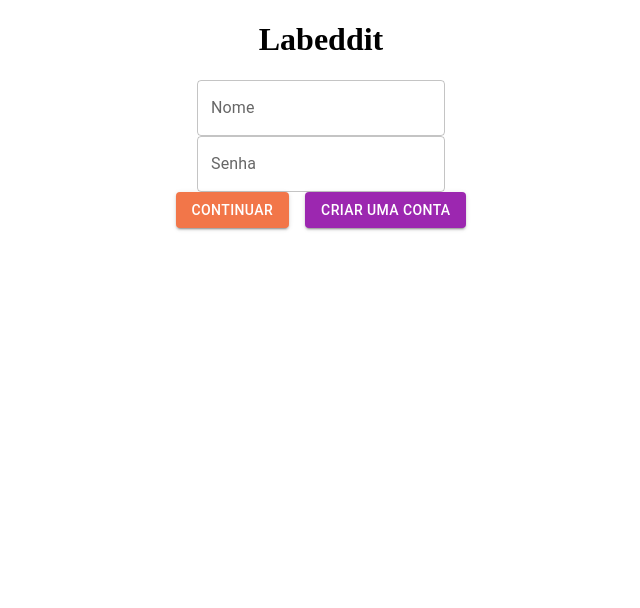
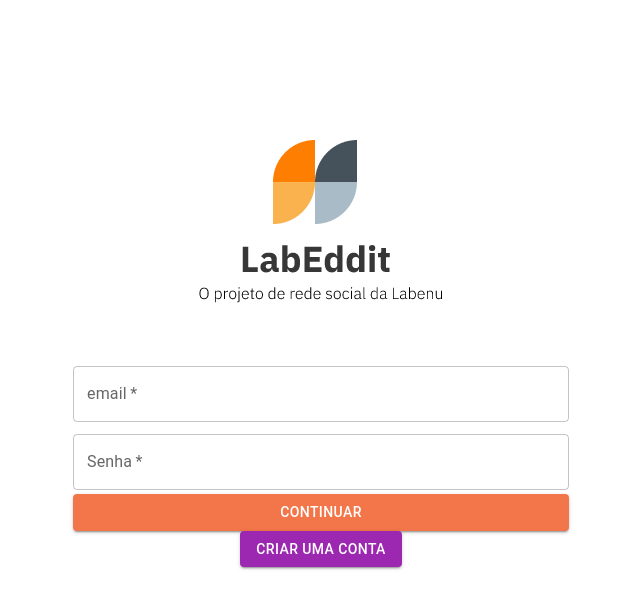
Before and after one commit to future4code/shaw-Luiz-Leite, a React (Create React App) app in the folder modulo3/projeto-Labeddit/labeddit/: page / in a window 1280 px wide. Shown: the top 608 px of the page, without its empty margins (319-959 px from the left). Built offline with nearby package versions, Linux system fonts and the light colour scheme.

Commit message:
labeddit4

```diff
--- a/modulo3/projeto-Labeddit/labeddit/package.json
+++ b/modulo3/projeto-Labeddit/labeddit/package.json
@@ -11,6 +11,7 @@
     "@testing-library/jest-dom": "^5.16.4",
     "@testing-library/react": "^13.2.0",
     "@testing-library/user-event": "^13.5.0",
+    "axios": "^0.27.2",
     "react": "^18.1.0",
     "react-dom": "^18.1.0",
     "react-router-dom": "^6.3.0",
--- /dev/null
+++ b/modulo3/projeto-Labeddit/labeddit/src/Components/Hooks/useProtectPage.js
@@ -0,0 +1,2 @@
+import {useHistory} from 'react-router-dom'
+import { useEffect } from 'react'
--- a/modulo3/projeto-Labeddit/labeddit/src/Components/Url.js
+++ b/modulo3/projeto-Labeddit/labeddit/src/Components/Url.js
@@ -1 +1 @@
-export const BASE_URL  =""
+export const BASE_URL  ="https://labeddit.herokuapp.com"
--- a/modulo3/projeto-Labeddit/labeddit/src/Pages/Cadastro/CadastroPage.js
+++ b/modulo3/projeto-Labeddit/labeddit/src/Pages/Cadastro/CadastroPage.js
@@ -4,27 +4,73 @@ import { TextField, Button  } from '@mui/material';
 import { Link } from 'react-router-dom';
 import Checkbox from '@mui/material/Checkbox';
 import FormControlLabel from '@mui/material/FormControlLabel';
+import logo from '../../Imagens/logo2.png'
 
 
 const label = { inputProps: { 'aria-label': 'Checkbox demo' } };
 
 export const CadastroPage = () => {
+
+  const [form, onChange, clear] = useForm({ email: "", password: "" })
+
+    const onSubmitForm = (event) => {
+        console.log(form)
+        event.preventDefault()
+        //login()
+
+
+    }
+    const login = () => {
+        axios.post (`${BASE_URL}/users/signup`, form)
+        .then ((res) => {
+        localStorage.setItem("token", res.data.token)
+        clear()
+    })
+        .catch((err)=>alert("Erro no login"))
+    }
+
     return (
 
 
         <CadastroContainer>
       <h1> Olá, Boas vindas ao Labeddit</h1>
-      <TextField label={"Nome"} />
-      <TextField label={"Email"} type = {"email"}/>
-      <TextField label={"Senha"} type = {"password"}/>
+            <img src={logo}/>
+      <TextField label={"Nome"}
+                 fullWidth
+                 margin='dense'
+                 required
+      />
+
+      <TextField label={"Email"}
+                 type = {"email"}
+                 fullWidth
+                 margin='dense'
+                 required
+                 />
+
+      <TextField label={"Senha"}
+                 type = {"password"}
+                 fullWidth
+                 margin='dense'
+                 required
+                 />
+
       <p>Ao continuar você concorda com nosso Contrato
       de usúario e nossa <href Politica de privacidade/>  </p>
+
       <FormControlLabel control={<Checkbox defaultChecked size="small"/>} label="Eu concordo em receber email" />
+
       <ButtonDiv>
                 <Link to={'/feed'}>
-                <Button type={'submit'} variant={'contained'} color={'primary'} > Cadastrar </Button>
+                <Button type={'submit'}
+                        variant={'contained'}
+                        color={'primary'}
+                        fullWidth
+                        margin='dense'
+                 > Cadastrar </Button>
                 </Link>
                 </ButtonDiv>
+
         </CadastroContainer>
 
      );
--- /dev/null
+++ b/modulo3/projeto-Labeddit/labeddit/src/Pages/Login/LoginForm.js
@@ -0,0 +1,79 @@
+import React from 'react';
+import { ButtonDiv, InputContainer} from './Styled';
+import { TextField, Button } from '@mui/material';
+import useForm from '../../Components/Hooks/useForm';
+import axios from 'axios';
+import { BASE_URL } from '../../Components/Url';
+import logo from "../../Imagens/logo.png"
+
+export const LoginForm = () => {
+    const [form, onChange, clear] = useForm({ email: "", password: "" })
+
+    const onSubmitForm = (event) => {
+        console.log(form)
+        event.preventDefault()
+        //login()
+
+
+    }
+    const login = () => {
+        axios.post (`${BASE_URL}/users/login`, form)
+        .then ((res) => {
+        localStorage.setItem("token", res.data.token)
+        clear()
+    })
+        .catch((err)=>alert("Erro no login"))
+    }
+
+
+    return (
+
+
+            <InputContainer>
+            <img src ={logo}/>
+                <form onSubmit={onSubmitForm}>
+                    <TextField
+                        name={"email"}
+                        autocomplete="off"
+                        value={form.email}
+                        onChange={onChange}
+                        label={"email"}
+                        variant={"outlined"}
+                        type={"email"}
+                        fullWidth
+                        margin='dense'
+                        required
+                    />
+                    <TextField
+                        name={"password"}
+                        value={form.password}
+                        onChange={onChange}
+                        label={"Senha"}
+                        variant={"outlined"}
+                        type={"password"}
+                        fullWidth
+                        margin='dense'
+                        required
+                    />
+                    <ButtonDiv>
+
+                            <Button
+                                fullWidth
+                                margin='dense'
+                                type={'submit'}
+                                variant={'contained'}
+                                color={'primary'}
+                            >
+                                Continuar </Button>
+
+                    </ButtonDiv>
+                </form>
+            </InputContainer>
+
+
+
+    );
+}
+
+
+export default LoginForm
--- a/modulo3/projeto-Labeddit/labeddit/src/Pages/Login/LoginPage.js
+++ b/modulo3/projeto-Labeddit/labeddit/src/Pages/Login/LoginPage.js
@@ -1,8 +1,8 @@
 import React from 'react';
-import { LoginContainer , ButtonDiv, LogoContainer} from './Styled';
-import { TextField, Button  } from '@mui/material';
-import logo from '../../Imagens/logo.png'
+import { LoginContainer, ButtonDivCadastro } from './Styled';
+import { Button } from '@mui/material';
 import { Link } from 'react-router-dom';
+import LoginForm from './LoginForm';
 
 
 export const LoginPage = () => {
@@ -10,22 +10,20 @@ export const LoginPage = () => {
     return (
 
         <LoginContainer>
-        <h1>Labeddit</h1>
-        <LogoContainer src={logo}/>
-        <TextField label={"Nome"} />
-                <TextField label={"Senha"} type = {"password"}/>
-
-                <ButtonDiv>
-                <Link to={'/feed'}>
-                <Button type={'submit'} variant={'contained'} color={'primary'} > Continuar </Button>
+           <LoginForm/>
+            <ButtonDivCadastro>
+                <Link to={'/cadastro'}>
+                    <Button
+                        fullWidth
+                        margin='dense'
+                        variant={'contained'}
+                        color={'secondary'} >
+                        Criar uma Conta</Button>
                 </Link>
-                <Link to={'/cadastro'}>
-                <Button variant={'contained'} color={'secondary'} >Criar uma Conta</Button>
-                </Link>
-                </ButtonDiv>
+            </ButtonDivCadastro>
         </LoginContainer>
 
-     );
+    );
 }
 
 
--- a/modulo3/projeto-Labeddit/labeddit/src/Pages/Login/Styled.js
+++ b/modulo3/projeto-Labeddit/labeddit/src/Pages/Login/Styled.js
@@ -4,6 +4,7 @@ export const LoginContainer = styled.div`
     display: flex;
     flex-direction: column;
     align-items: center;
+    margin-top: 10vh;
     `
 
 export const ButtonDiv = styled.div`
@@ -15,7 +16,21 @@ a {
 }
 `
 
-export const LogoContainer = styled.div`
+export const LogoImage = styled.div`
 width: 70vw;
 max-width: 350px;
 `
+export const InputContainer = styled.div`
+    display: flex;
+    flex-direction: column;
+    align-items: center;
+    `
+
+export const ButtonDivCadastro = styled.div`
+display: grid;
+grid-auto-flow: column;
+gap: 16px;
+a {
+    text-decoration: none;
+}
+`
```
Also changed, not shown: modulo3/projeto-Labeddit/labeddit/src/Imagens/logo2.png (added), 1 other file (tests, documents, lock files or other folders).
